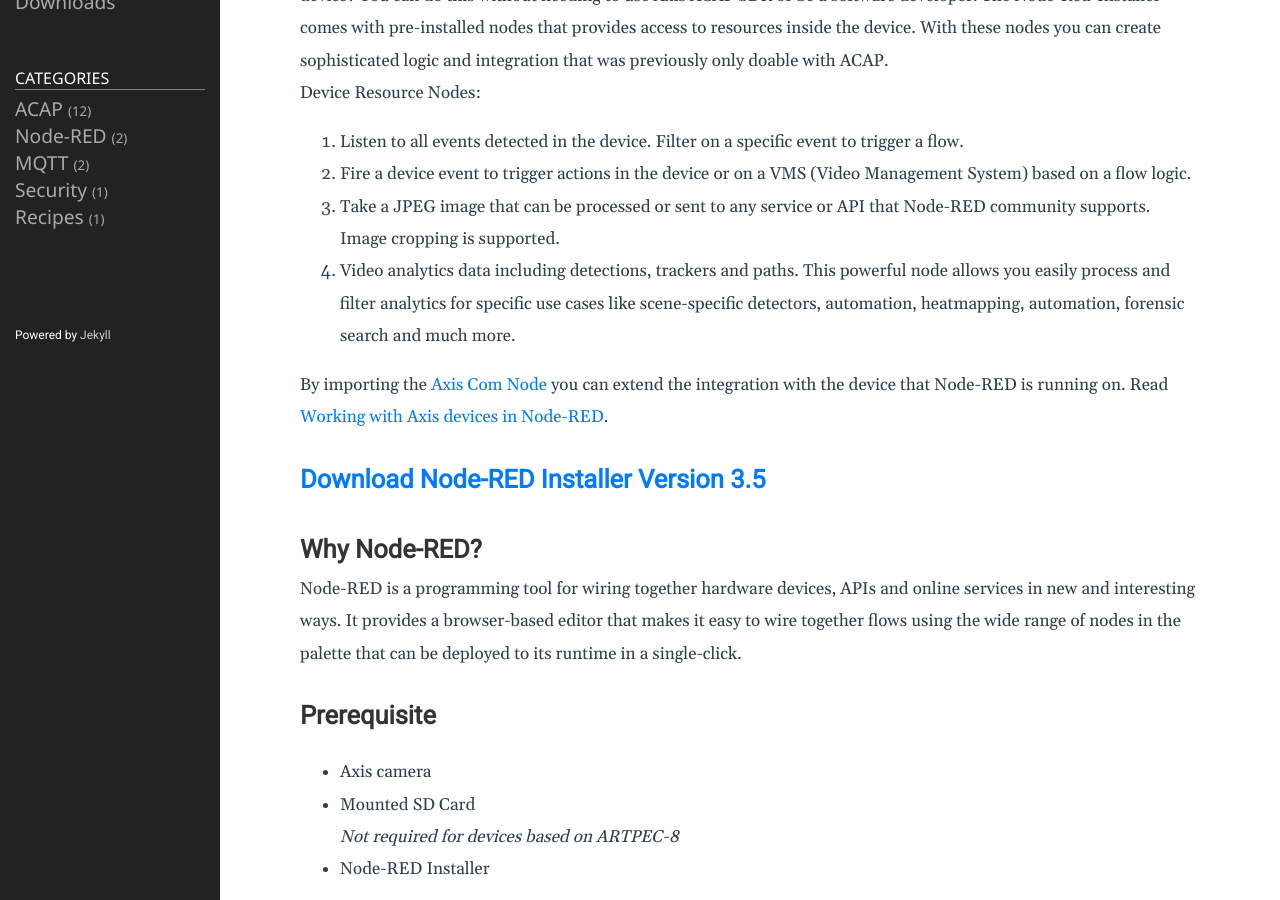
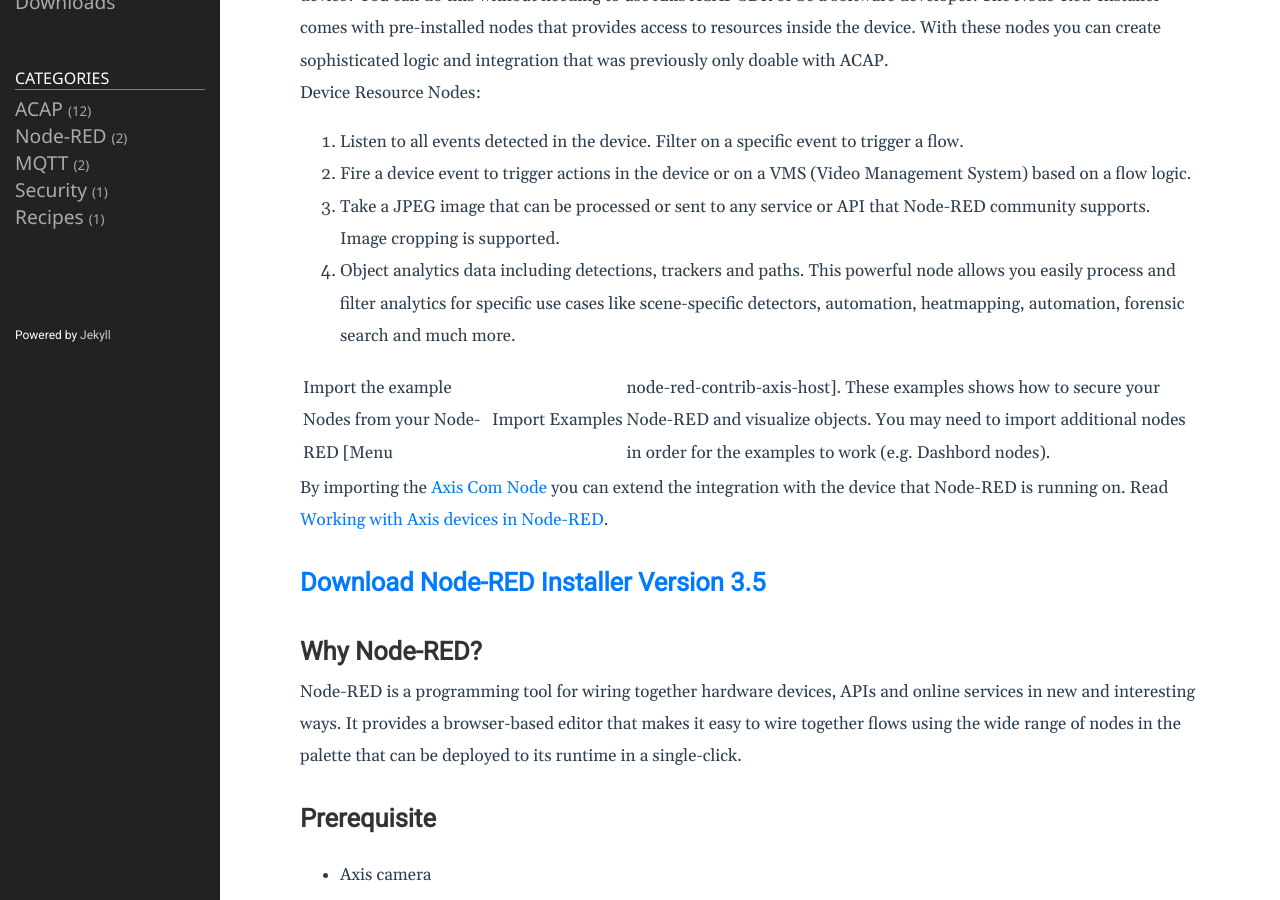
Before and after one commit to pandosme/pandosme.github.io, a Jekyll site: the page built from docs/_posts/2022-10-02-nodered-acap.md, in a window 1280 px wide and 900 px high, scrolled down 321 px. Built offline with Jekyll 4.4.1, drawn with Linux system fonts in a browser that asks for light colours.

Commit message:
Update 2022-10-02-nodered-acap.md

```diff
--- a/docs/_posts/2022-10-02-nodered-acap.md
+++ b/docs/_posts/2022-10-02-nodered-acap.md
@@ -14,7 +14,9 @@ Device Resource Nodes:
 1. Listen to all events detected in the device.  Filter on a specific event to trigger a flow.
 2. Fire a device event to trigger actions in the device or on a VMS (Video Management System) based on a flow logic.
 3. Take a JPEG image that can be processed or sent to any service or API that Node-RED community supports.  Image cropping is supported.
-4. Video analytics data including detections, trackers and paths.  This powerful node allows you easily process and filter  analytics for specific use cases like scene-specific detectors, automation, heatmapping, automation, forensic search and much more.
+4. Object analytics data including detections, trackers and paths.  This powerful node allows you easily process and filter  analytics for specific use cases like scene-specific detectors, automation, heatmapping, automation, forensic search and much more.
+
+Import the example Nodes from your Node-RED [Menu | Import | Examples | node-red-contrib-axis-host].  These examples shows how to secure your Node-RED and visualize objects.  You may need to import additional nodes in order for the examples to work (e.g. Dashbord nodes).
 
 By importing the [Axis Com Node](https://flows.nodered.org/node/node-red-contrib-axis-com) you can extend the integration with the device that Node-RED is running on.  Read [Working with Axis devices in Node-RED](https://pandosme.github.io/node-red/2020/01/02/AxisNode.html).
 
```
